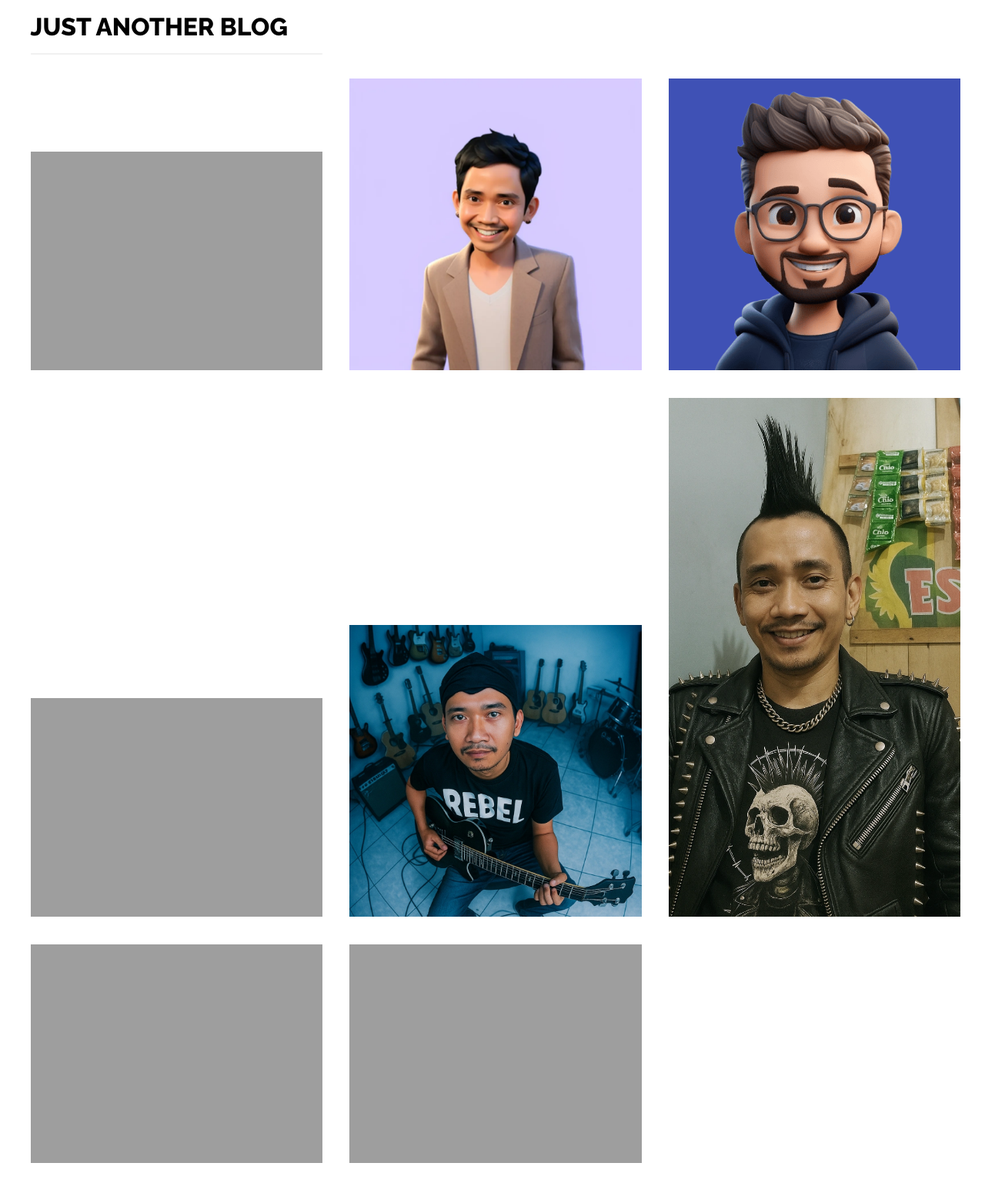
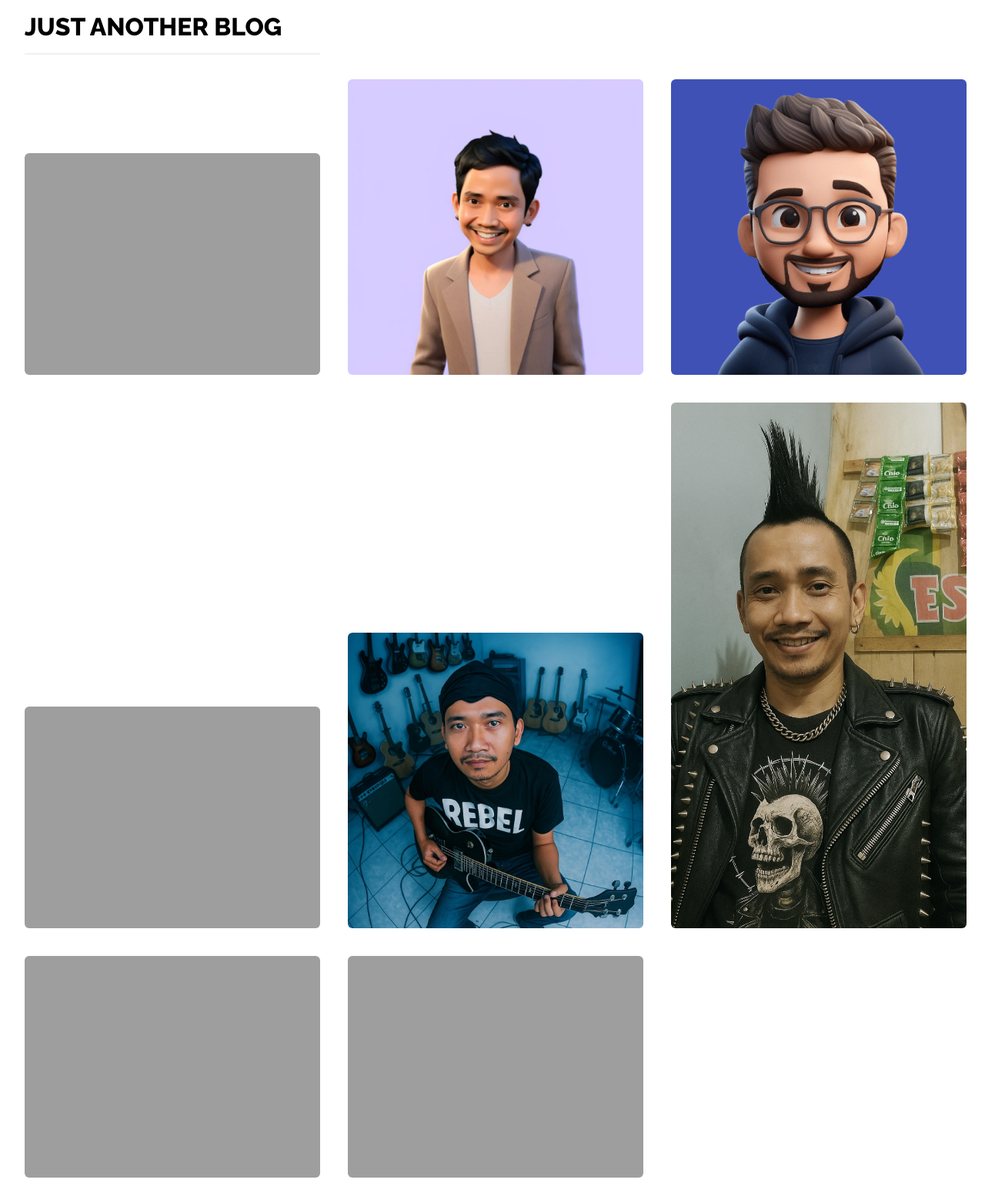
Before and after one commit to bungferry/bungferry.github.io, a Jekyll site: the page built from index.html, in a window 1280 px wide. Shown: the whole page at 77% size. Built offline with Jekyll 4.4.1, drawn with Linux system fonts in a browser that asks for light colours.

Commit message:
Update default.html

```diff
--- a/_layouts/default.html
+++ b/_layouts/default.html
@@ -5,7 +5,14 @@
   <meta name="viewport" content="width=device-width">
   <title>{{ page.title }} | {{ site.title }}</title>
   <link href="https://fonts.googleapis.com/css?family=Raleway:400,800" rel="stylesheet">
+
   <style>
+    body {
+      margin: 0;
+      padding: 0;
+      background: #fff;
+    }
+
     h1 {
         text-transform: uppercase;
         color: black;
@@ -16,20 +23,41 @@
         padding-bottom: 1.25%;
         width: 30%;
     }
+
     img {
         width: 30%;
         margin: 1.25% 1.25%;
+        object-fit: cover;
+        background: #eee;
+        transition: transform 0.2s ease, opacity 0.2s ease;
+        border-radius: 6px;
     }
-    p {
-        margin: 1.25% 1.25%;
+
+    img:hover {
+        transform: scale(1.03);
+        opacity: 0.95;
     }
-    @media screen and (min-width: 700px) {
-        img:nth-of-type(3n+1) { margin-left: 2.5%; }
+
+    @media screen and (min-width: 700px)
+    {
+        img:nth-of-type(3n+1) {
+            margin-left: 2.5%;
+        }
     }
-    @media screen and (max-width: 700px) {
-        img:nth-of-type(2n+1) { margin-left: 3.3%; }
-        img { width: 45%; margin: 1.65% 1.65%; }
-        h1 { width: 45%; margin-left: 3.3%; }
+
+    @media screen and (max-width: 700px)
+    {
+        img:nth-of-type(2n+1) {
+            margin-left: 3.3%;
+        }
+        img {
+            width: 45%;
+            margin: 1.65% 1.65%;
+        }
+        h1 {
+            width: 45%;
+            margin-left: 3.3%;
+        }
     }
   </style>
 </head>
```
Also changed, not shown: other parts of _layouts/default.html (+14 -0 lines).
